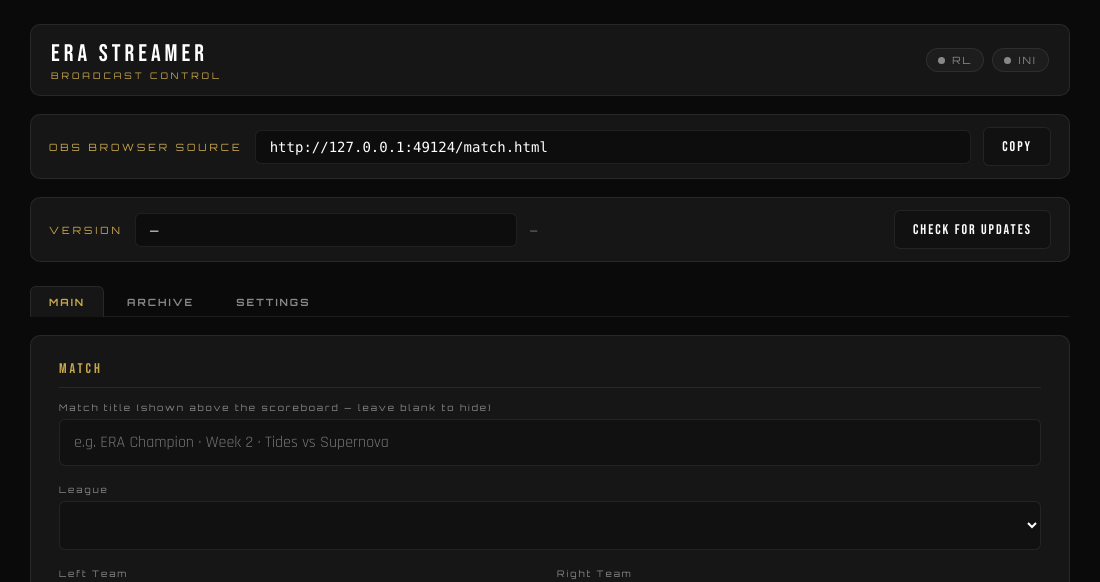
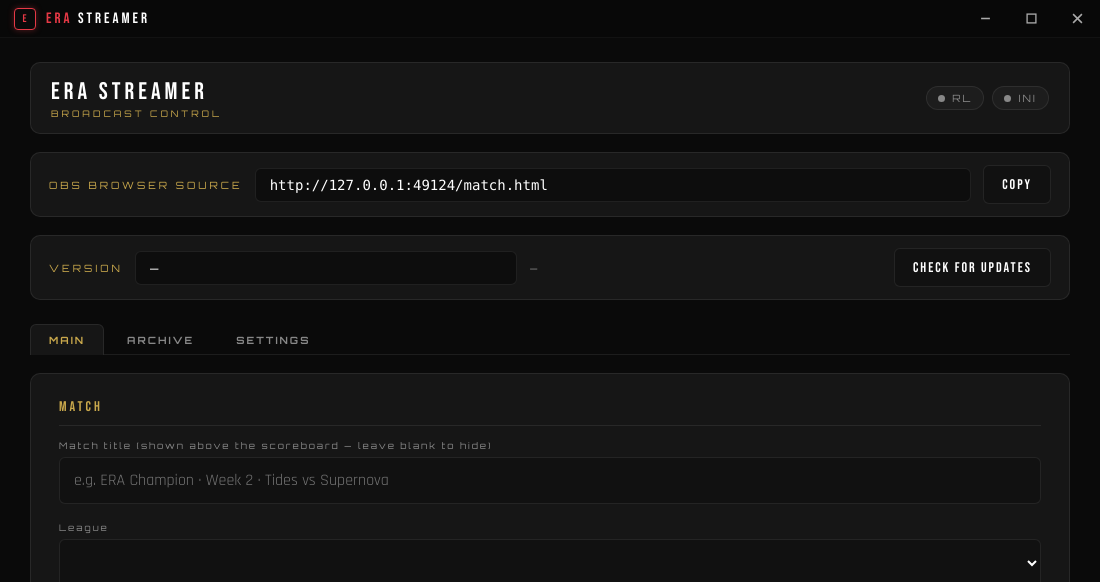
Before and after one commit to Screech327/era-streamer, an Electron app: page ui/control.html in a window 1100 px wide. Shown: the top 582 px of the page. Drawn offline with Linux system fonts and the light colour scheme; no server answers.

Commit message:
v0.10.0: frameless window with custom dark titlebar

```diff
--- a/package.json
+++ b/package.json
@@ -1,7 +1,7 @@
 {
   "name": "era-streamer",
   "productName": "ERA Streamer",
-  "version": "0.9.0",
+  "version": "0.10.0",
   "description": "ERA Rocket League broadcast overlay — desktop app",
   "private": true,
   "main": "src/main.js",
--- a/ui/control.html
+++ b/ui/control.html
@@ -24,7 +24,61 @@ html, body {
   font-family:'Rajdhani',sans-serif;
   min-height:100vh;
 }
-body { padding:24px; }
+body { padding:0; }
+
+/* === Custom titlebar — replaces the default Windows chrome ============
+   The whole bar is a drag region (`-webkit-app-region:drag`) except the
+   right-side buttons, which need `no-drag` to stay clickable. Mirrors
+   the Discord/Slack pattern: dark bar, app brand on the left, window
+   controls flush right. */
+.titlebar {
+  -webkit-app-region:drag;
+  display:flex;
+  align-items:center;
+  height:38px;
+  padding:0 0 0 14px;
+  background:#080808;
+  border-bottom:1px solid rgba(255,255,255,0.04);
+  user-select:none;
+}
+.titlebar-brand {
+  display:flex; align-items:center; gap:10px;
+  font-family:'Bebas Neue', sans-serif;
+  font-size:15px;
+  letter-spacing:3px;
+  color:#fff;
+}
+.titlebar-brand .mark {
+  width:22px; height:22px;
+  display:flex; align-items:center; justify-content:center;
+  background:#0a0a0a;
+  border:1.5px solid var(--red);
+  border-radius:4px;
+  font-family:'Bebas Neue', sans-serif;
+  font-size:11px;
+  letter-spacing:1px;
+  color:var(--red);
+  box-shadow:0 0 6px rgba(230,57,70,0.35);
+}
+.titlebar-brand .name { color:white; }
+.titlebar-brand .name .accent { color:var(--red); }
+.titlebar-spacer { flex:1; }
+.titlebar-buttons { display:flex; -webkit-app-region:no-drag; }
+.titlebar-btn {
+  width:46px; height:38px;
+  display:inline-flex; align-items:center; justify-content:center;
+  background:transparent;
+  border:none;
+  color:#aaa;
+  cursor:pointer;
+  transition:background 0.12s, color 0.12s;
+}
+.titlebar-btn:hover { background:rgba(255,255,255,0.06); color:white; }
+.titlebar-btn.close:hover { background:#e63946; color:white; }
+.titlebar-btn svg { width:11px; height:11px; }
+
+/* App content sits below the titlebar */
+.app-body { padding:24px; }
 h1, h2, h3 {
   font-family:'Bebas Neue', sans-serif;
   letter-spacing:2px;
@@ -427,6 +481,30 @@ h1, h2, h3 {
 </style>
 </head>
 <body>
+
+<!-- Custom titlebar — replaces the default Windows chrome. Drag region
+     covers most of the bar; the right-side buttons opt out so they stay
+     clickable. -->
+<div class="titlebar">
+  <div class="titlebar-brand">
+    <div class="mark">E</div>
+    <div class="name"><span class="accent">ERA</span> STREAMER</div>
+  </div>
+  <div class="titlebar-spacer"></div>
+  <div class="titlebar-buttons">
+    <button class="titlebar-btn" id="winMin" title="Minimize" type="button">
+      <svg viewBox="0 0 10 10" fill="none" stroke="currentColor" stroke-width="1.4"><line x1="1" y1="5" x2="9" y2="5"/></svg>
+    </button>
+    <button class="titlebar-btn" id="winMax" title="Maximize / Restore" type="button">
+      <svg viewBox="0 0 10 10" fill="none" stroke="currentColor" stroke-width="1.2"><rect x="1" y="1" width="8" height="8"/></svg>
+    </button>
+    <button class="titlebar-btn close" id="winClose" title="Close" type="button">
+      <svg viewBox="0 0 10 10" fill="none" stroke="currentColor" stroke-width="1.4"><line x1="1" y1="1" x2="9" y2="9"/><line x1="9" y1="1" x2="1" y2="9"/></svg>
+    </button>
+  </div>
+</div>
+
+<div class="app-body">
 <div class="app">
   <div class="header">
     <div>
@@ -615,6 +693,7 @@ h1, h2, h3 {
   </div>
 
 </div>
+</div><!-- end app-body -->
 
 <div class="toast" id="toast"></div>
 
@@ -902,6 +981,11 @@ $('updateBtn').addEventListener('click', async () => {
   }
 });
 
+// ── Custom titlebar buttons ──────────────────────────────────────────
+$('winMin').addEventListener('click',   () => fetch(API + '/api/window/minimize', { method: 'POST' }));
+$('winMax').addEventListener('click',   () => fetch(API + '/api/window/maximize', { method: 'POST' }));
+$('winClose').addEventListener('click', () => fetch(API + '/api/window/close',    { method: 'POST' }));
+
 // ── Tabs ─────────────────────────────────────────────────────────────
 document.querySelectorAll('.tab').forEach((btn) => {
   btn.addEventListener('click', () => {
```
Also changed, not shown: src/main.js (+13 -0 lines), src/server.js (+16 -1 lines).
